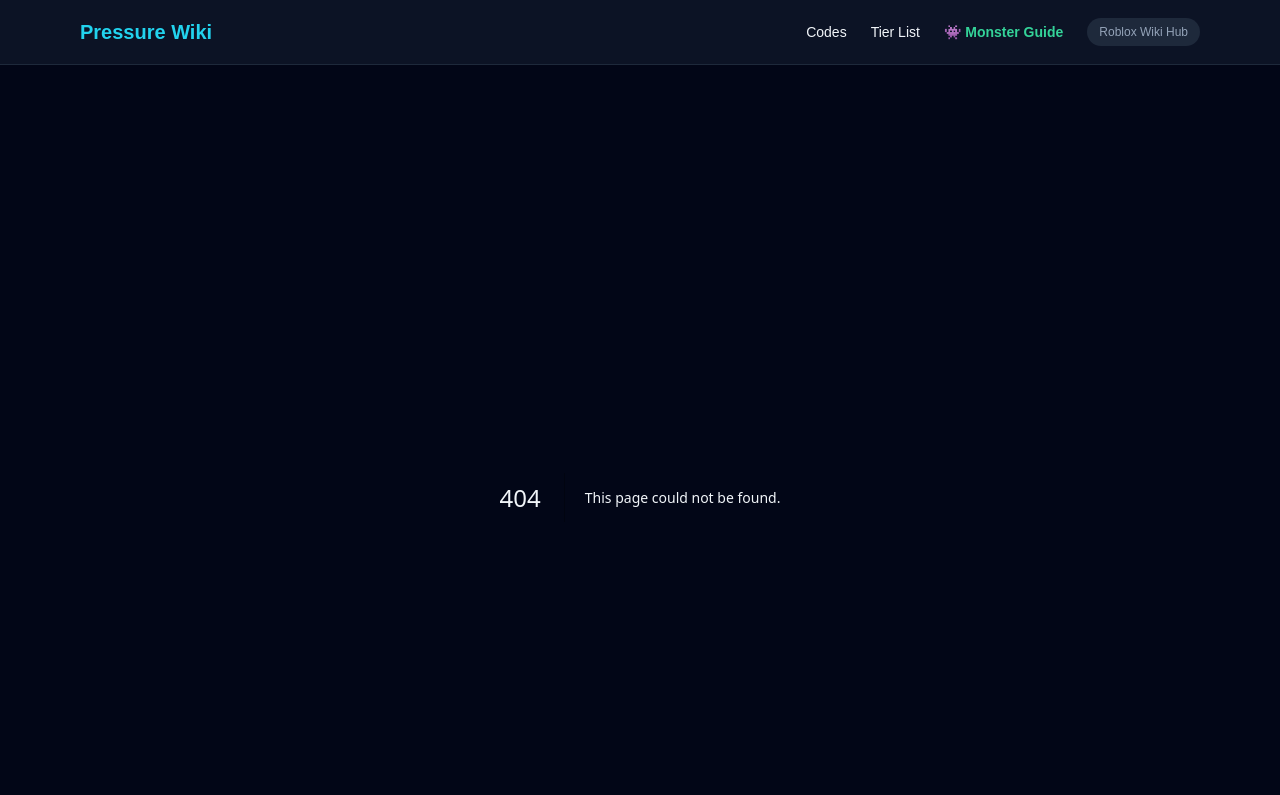
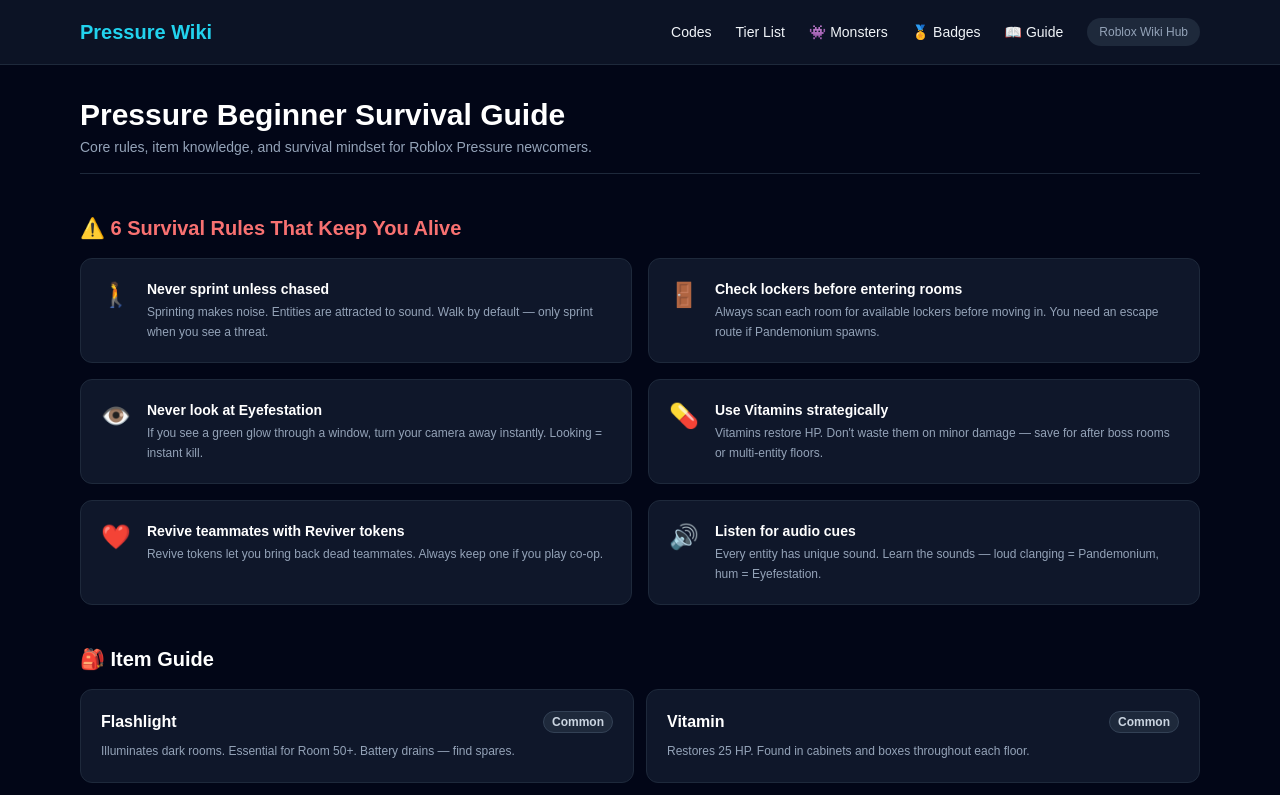
Before and after one commit to lianlele168/pressure-wiki, a Next.js app: page /beginner-guide in a window 1280 px wide. Before the commit this address had no page. Shown: the top 795 px of the page. Built offline with nearby package versions, Linux system fonts and the light colour scheme.

Commit message:
feat: add beginner-guide and badge-guide pages, update navbar

```diff
--- /dev/null
+++ b/src/app/badge-guide/page.tsx
@@ -0,0 +1,41 @@
+export default function BadgeGuidePage() {
+  const badges = [
+    { name: "First Steps", desc: "Complete Room 1 for the first time.", difficulty: "Easy", reward: "None" },
+    { name: "Floor 50 Survivor", desc: "Reach Room 50 in a single run without dying.", difficulty: "Medium", reward: "50 Kroner Coins" },
+    { name: "Eye Contact... Wait No", desc: "Look at Eyefestation and somehow survive (very rare bug trigger).", difficulty: "Extreme", reward: "Special Title" },
+    { name: "Locker Legend", desc: "Hide in a locker 50 times across all runs.", difficulty: "Easy", reward: "20 Kroner Coins" },
+    { name: "No Flashlight Run", desc: "Complete 10 consecutive dark rooms without using a flashlight.", difficulty: "Hard", reward: "Flashlight Skin" },
+    { name: "Centennial", desc: "Reach Room 100 for the first time.", difficulty: "Hard", reward: "100 Kroner Coins + Exclusive Badge Frame" },
+  ];
+
+  const colors: Record<string, string> = {
+    Easy: "bg-emerald-950 text-emerald-300 border-emerald-700",
+    Medium: "bg-amber-950 text-amber-300 border-amber-700",
+    Hard: "bg-red-950 text-red-300 border-red-700",
+    Extreme: "bg-purple-950 text-purple-300 border-purple-700",
+  };
+
+  return (
+    <div className="space-y-8">
+      <div className="border-b border-slate-800 pb-4">
+        <h1 className="text-3xl font-black text-white">Pressure Badge & Achievement Guide</h1>
+        <p className="text-slate-400 text-sm mt-1">How to unlock every badge in Pressure — from easy first-runs to ultra-hard challenge clears.</p>
+      </div>
+
+      <div className="grid gap-4 md:grid-cols-2">
+        {badges.map((b, i) => (
+          <div key={i} className="bg-slate-900 border border-slate-800 rounded-xl p-5 space-y-3">
+            <div className="flex items-center justify-between">
+              <span className="font-bold text-white text-sm">🏅 {b.name}</span>
+              <span className={`text-xs px-2.5 py-1 rounded-full border font-bold ${colors[b.difficulty]}`}>{b.difficulty}</span>
+            </div>
+            <p className="text-xs text-slate-400 leading-relaxed">{b.desc}</p>
+            <div className="text-xs text-slate-500">
+              <span className="text-slate-400 font-semibold">Reward: </span>{b.reward}
+            </div>
+          </div>
+        ))}
+      </div>
+    </div>
+  );
+}
--- /dev/null
+++ b/src/app/beginner-guide/page.tsx
@@ -0,0 +1,56 @@
+export default function BeginnerGuidePage() {
+  const rules = [
+    { rule: "Never sprint unless chased", detail: "Sprinting makes noise. Entities are attracted to sound. Walk by default — only sprint when you see a threat.", icon: "🚶" },
+    { rule: "Check lockers before entering rooms", detail: "Always scan each room for available lockers before moving in. You need an escape route if Pandemonium spawns.", icon: "🚪" },
+    { rule: "Never look at Eyefestation", detail: "If you see a green glow through a window, turn your camera away instantly. Looking = instant kill.", icon: "👁️" },
+    { rule: "Use Vitamins strategically", detail: "Vitamins restore HP. Don't waste them on minor damage — save for after boss rooms or multi-entity floors.", icon: "💊" },
+    { rule: "Revive teammates with Reviver tokens", detail: "Revive tokens let you bring back dead teammates. Always keep one if you play co-op.", icon: "❤️" },
+    { rule: "Listen for audio cues", detail: "Every entity has unique sound. Learn the sounds — loud clanging = Pandemonium, hum = Eyefestation.", icon: "🔊" },
+  ];
+
+  const items = [
+    { name: "Flashlight", use: "Illuminates dark rooms. Essential for Room 50+. Battery drains — find spares.", rarity: "Common" },
+    { name: "Vitamin", use: "Restores 25 HP. Found in cabinets and boxes throughout each floor.", rarity: "Common" },
+    { name: "Reviver Token", use: "Revives a dead teammate instantly. Very rare — obtained from codes or floor rewards.", rarity: "Rare" },
+    { name: "Kroner Coin", use: "In-game currency. Used to buy items from the Shop between runs.", rarity: "Common" },
+  ];
+
+  return (
+    <div className="space-y-10">
+      <div className="border-b border-slate-800 pb-4">
+        <h1 className="text-3xl font-black text-white">Pressure Beginner Survival Guide</h1>
+        <p className="text-slate-400 text-sm mt-1">Core rules, item knowledge, and survival mindset for Roblox Pressure newcomers.</p>
+      </div>
+
+      <section className="space-y-4">
+        <h2 className="text-xl font-bold text-red-400">⚠️ 6 Survival Rules That Keep You Alive</h2>
+        <div className="grid gap-4 md:grid-cols-2">
+          {rules.map((r, i) => (
+            <div key={i} className="bg-slate-900 border border-slate-800 hover:border-red-800/50 rounded-xl p-5 flex gap-4 transition">
+              <div className="text-2xl flex-shrink-0">{r.icon}</div>
+              <div>
+                <div className="font-bold text-white text-sm">{r.rule}</div>
+                <p className="text-xs text-slate-400 mt-1 leading-relaxed">{r.detail}</p>
+              </div>
+            </div>
+          ))}
+        </div>
+      </section>
+
+      <section className="space-y-4">
+        <h2 className="text-xl font-bold text-white">🎒 Item Guide</h2>
+        <div className="grid gap-3 md:grid-cols-2">
+          {items.map((item, i) => (
+            <div key={i} className="bg-slate-900 border border-slate-800 rounded-xl p-5 space-y-2">
+              <div className="flex items-center justify-between">
+                <span className="font-bold text-white">{item.name}</span>
+                <span className={`text-xs px-2 py-0.5 rounded-full border font-semibold ${item.rarity === 'Rare' ? 'bg-purple-950 text-purple-300 border-purple-700' : 'bg-slate-800 text-slate-300 border-slate-700'}`}>{item.rarity}</span>
+              </div>
+              <p className="text-xs text-slate-400 leading-relaxed">{item.use}</p>
+            </div>
+          ))}
+        </div>
+      </section>
+    </div>
+  );
+}
--- a/src/app/layout.tsx
+++ b/src/app/layout.tsx
@@ -37,9 +37,11 @@
               Pressure Wiki
             </a>
             <nav className="flex items-center space-x-6 text-sm font-medium">
-              <a href="/codes" className="hover:text-cyan-400">Codes</a>
-              <a href="/tier-list" className="hover:text-cyan-400">Tier List</a>
-              <a href="/monster-index" className="text-emerald-400 hover:text-emerald-300 font-bold">👾 Monster Guide</a>
+              <a href="/codes" className="hover:text-red-400">Codes</a>
+              <a href="/tier-list" className="hover:text-red-400">Tier List</a>
+              <a href="/monster-index" className="hover:text-red-400">👾 Monsters</a>
+              <a href="/badge-guide" className="hover:text-red-400">🏅 Badges</a>
+              <a href="/beginner-guide" className="hover:text-red-400">📖 Guide</a>
               <a href="https://robloxwikihub.com" className="text-xs text-slate-400 hover:text-slate-200 bg-slate-800 px-3 py-1.5 rounded-full">Roblox Wiki Hub</a>
             </nav>
           </div>
```
